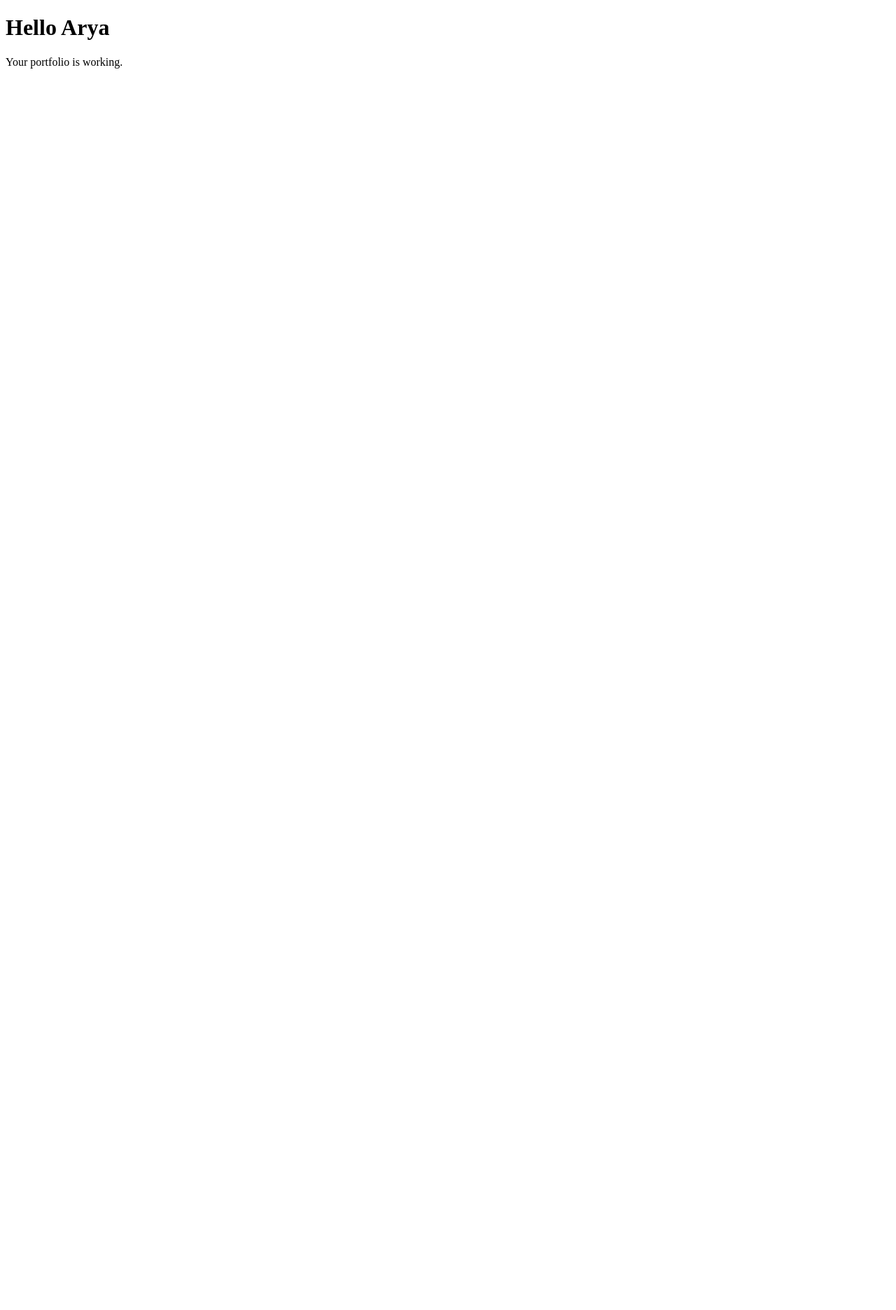
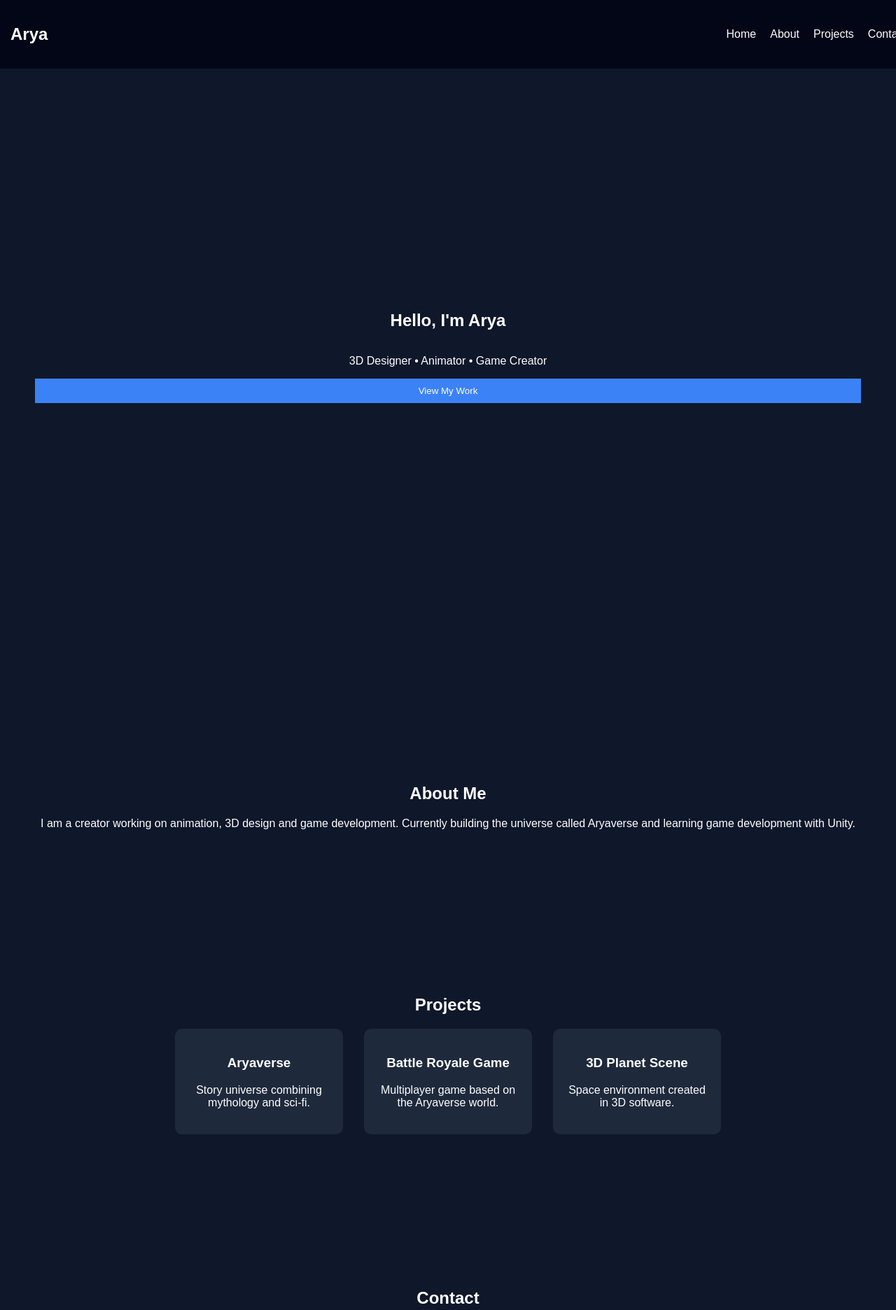
Before and after one commit to ashvatthasoul/kavita-traders, a plain HTML site: page index.html in a window 1280 px wide. Shown: the top 1872 px of the page at 70% size. Before the commit the page ends 800 px from the top, so only its background shows below. Drawn offline with Linux system fonts and the light colour scheme.

Commit message:
Update index.html

```diff
--- a/index.html
+++ b/index.html
@@ -1,13 +1,80 @@
 <!DOCTYPE html>
-<html>
+<html lang="en">
 <head>
-<title>Portfolio</title>
+<meta charset="UTF-8">
+<meta name="viewport" content="width=device-width, initial-scale=1.0">
+<title>Aryan | Portfolio</title>
+<link rel="stylesheet" href="style.css">
 </head>
 
 <body>
 
-<h1>Hello Arya</h1>
-<p>Your portfolio is working.</p>
+<header>
+<nav>
+<h2 class="logo">Arya</h2>
+
+<ul>
+<li><a href="#home">Home</a></li>
+<li><a href="#about">About</a></li>
+<li><a href="#projects">Projects</a></li>
+<li><a href="#contact">Contact</a></li>
+</ul>
+</nav>
+</header>
+
+
+<section id="home" class="section home">
+<h1>Hello, I'm Arya</h1>
+<p>3D Designer • Animator • Game Creator</p>
+<button onclick="scrollToSection('projects')">View My Work</button>
+</section>
+
+
+<section id="about" class="section">
+<h2>About Me</h2>
+<p>
+I am a creator working on animation, 3D design and game development.
+Currently building the universe called Aryaverse and learning game
+development with Unity.
+</p>
+</section>
+
+
+<section id="projects" class="section">
+<h2>Projects</h2>
+
+<div class="project-container">
+
+<div class="project">
+<h3>Aryaverse</h3>
+<p>Story universe combining mythology and sci-fi.</p>
+</div>
+
+<div class="project">
+<h3>Battle Royale Game</h3>
+<p>Multiplayer game based on the Aryaverse world.</p>
+</div>
+
+<div class="project">
+<h3>3D Planet Scene</h3>
+<p>Space environment created in 3D software.</p>
+</div>
+
+</div>
+
+</section>
+
+
+<section id="contact" class="section">
+<h2>Contact</h2>
+<p>Email: yourmail@email.com</p>
+</section>
+
+<footer>
+<p>© 2026 Arya | Ashvatthasoul</p>
+</footer>
+
+<script src="script.js"></script>
 
 </body>
 </html>
```
